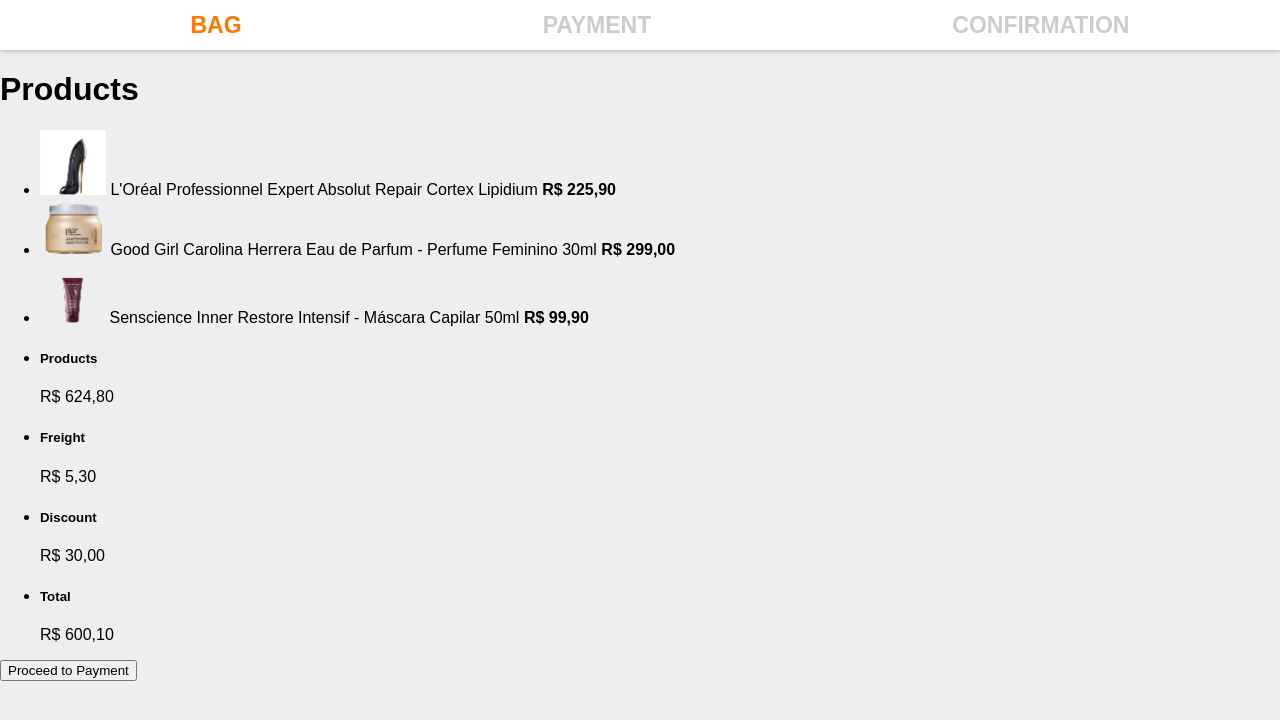
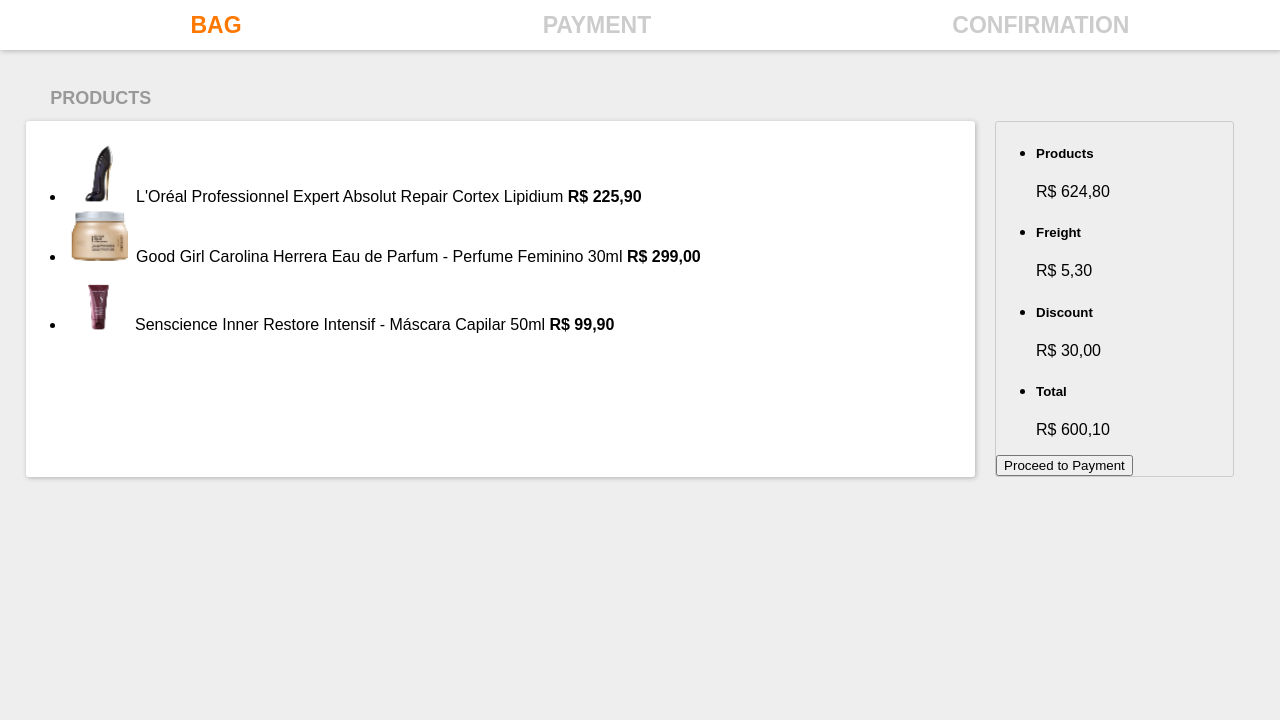
Before and after one commit to Moonxuh/e-commerce.screens, a plain HTML site: page E-commerce screen/index.html in a window 1280 px wide. Drawn offline with Linux system fonts and the light colour scheme.

Commit message:
Starting the styling of the main and its sections

```diff
--- a/E-commerce screen/index.html
+++ b/E-commerce screen/index.html
@@ -17,8 +17,8 @@
 
     <main>
         <h1>Products</h1>
-        <section>
-            <section>
+        <section id="panel">
+            <section id="left">
                 <ul>
                     <li>
                         <img src="Pictures/Item 1.png" alt="L'Oréal Professionnel Expert Absolut Repair Cortex Lipidium">
@@ -37,7 +37,7 @@
                     </li>
                 </ul>
             </section>
-            <section>
+            <section id="right">
                 <ul>
                     <li>
                         <h5>Products</h5>
--- a/E-commerce screen/style.css
+++ b/E-commerce screen/style.css
@@ -4,6 +4,8 @@ body {
     font-family: Arial, Helvetica, sans-serif;
     background-color: #EEEEEE;
 }
+
+/*Menu Structure*/
 
 nav {
     width: 100%;
@@ -30,3 +32,40 @@ nav ul li {
 .active {
     color: #FF7800;
 }
+
+/*Main Section Structure*/
+
+main {
+    display: flex;
+    flex-direction: column;
+    margin: 2%;
+}
+
+h1 {
+    font-size: 18px;
+    font-weight: 700;
+    color: #999999;
+    text-transform: uppercase;
+    margin-left: 2%;
+}
+
+#panel {
+    display: flex;
+    justify-content: space-between;
+    width: 100%;
+}
+
+#left {
+    width: 80%;
+    box-shadow: 1px 1px 5px rgba(0, 0, 0, 0.25);
+    border-radius: 3px;
+    background-color: white;
+}
+
+#right {
+    width: 20%;
+    border: 1px solid #CCCCCC;
+    border-radius: 3px;
+    margin-left: 20px;
+    margin-right: 20px;
+}
```
